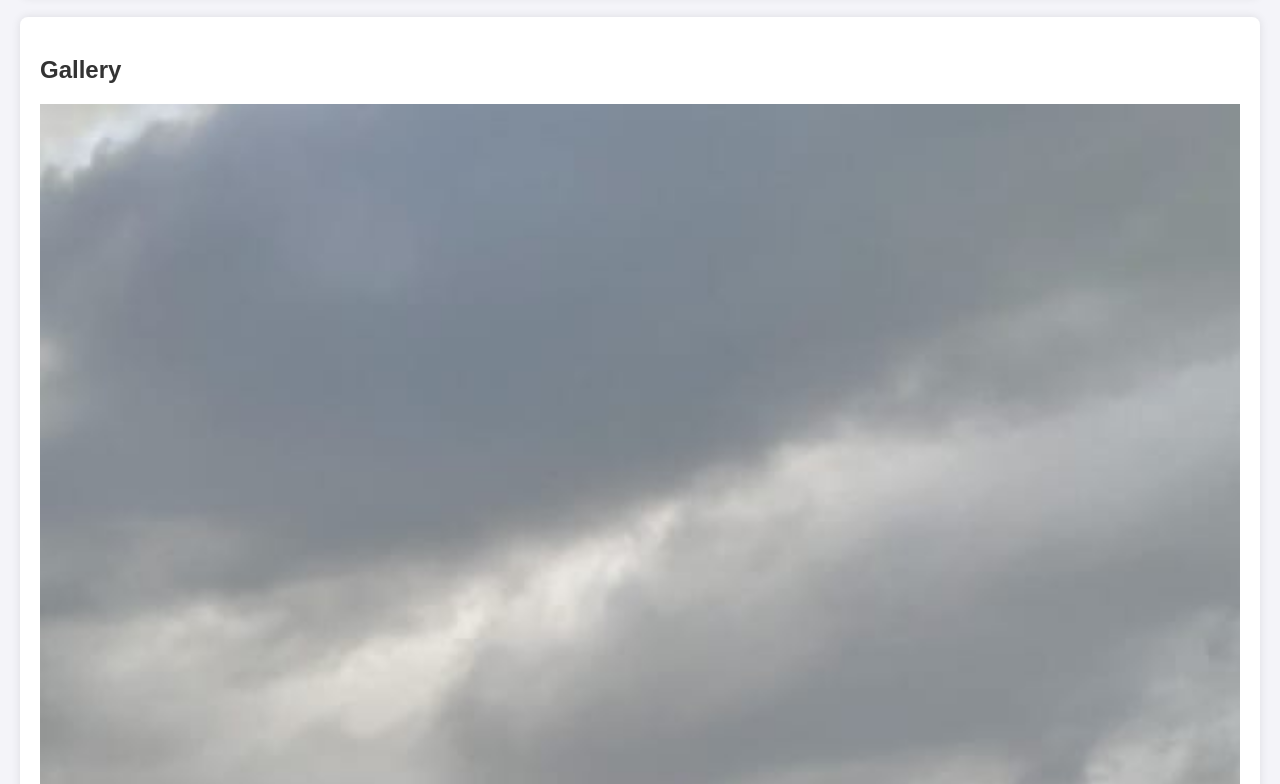
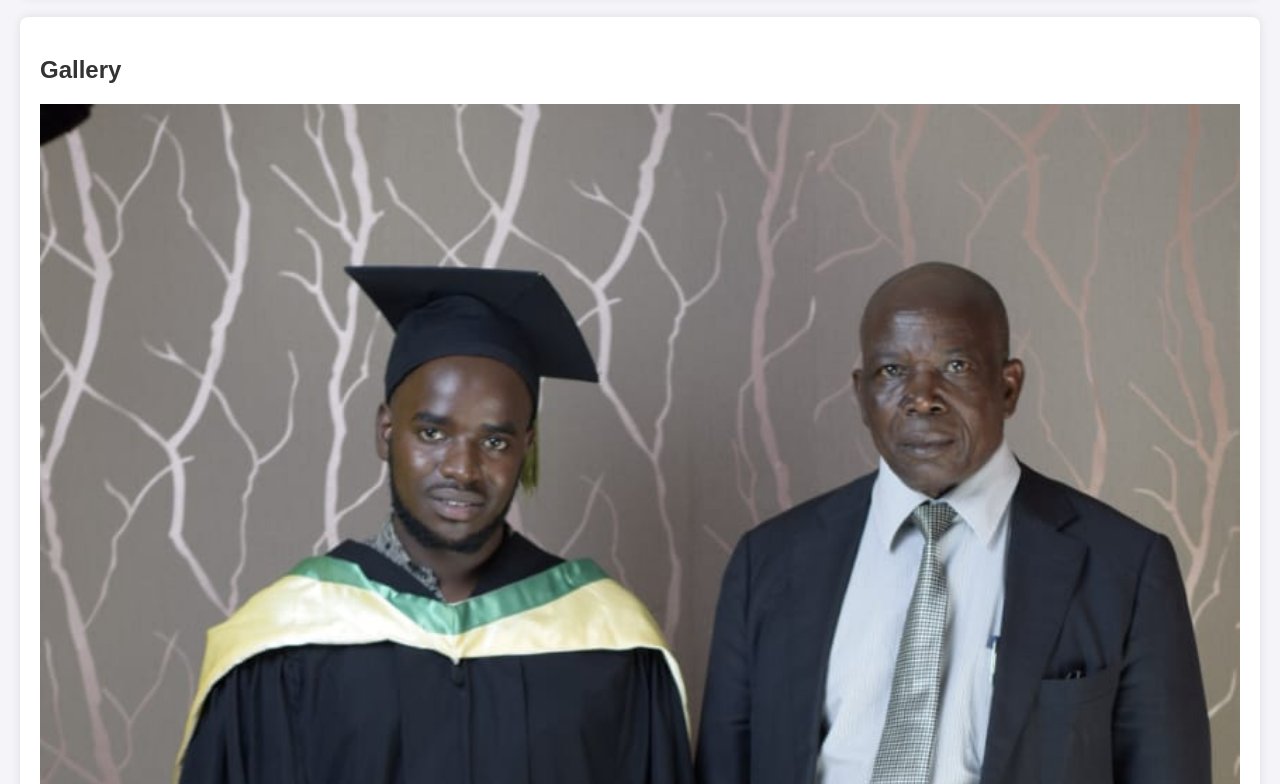
Before and after one commit to adrean1092/birthday25, a plain HTML site: page index.html in a window 1280 px wide. Shown: the part 516-1300 px from the top of the page. Drawn offline with Linux system fonts and the light colour scheme.

Commit message:
Add files via upload

```diff
--- a/index.html
+++ b/index.html
@@ -130,10 +130,10 @@
 <section id="gallery" class="section">
     <h2>Gallery</h2>
     <div class="slideshow-container">
-        <img class="slides active" src="./images/WhatsAppImage1.jpeg" alt="Image 1">
+        <img class="slides active" src="./WhatsApp Image 2025-01-22 at 16.00.00.jpeg" alt="Image 1">
         <img class="slides" src="./WhatsApp Image 2025-01-22 at 15.59.55.jpeg
         " alt="Image 2">
-        <img class="slides" src="./images/WhatsAppImage3.jpeg" alt="Image 3">
+        <img class="slides" src="./WhatsApp Image 2025-01-22 at 16.00.01.jpeg" alt="Image 3">
     </div>
 </section>
 
@@ -195,7 +195,7 @@
         }
 
         showSlides();
-        setInterval(showSlides, 3000); // Change slide every 3 seconds
+        setInterval(showSlides, 10000); // Change slide every 3 seconds
     });
 </script>
 
```
